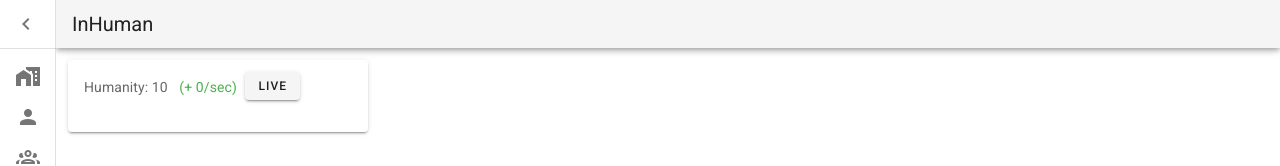
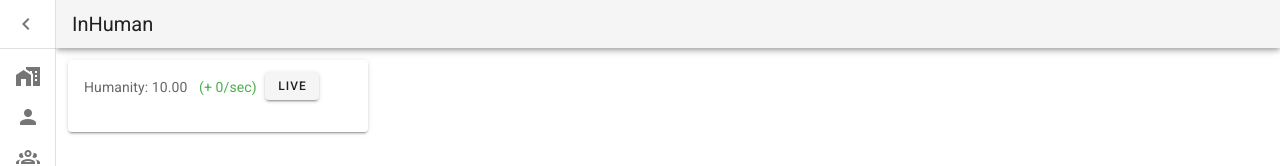
Before and after one commit to Ulises502/InHuman, a Vue app: page / in a window 1280 px wide. Shown: the top 166 px of the page. Built offline with nearby package versions, Linux system fonts and the light colour scheme.

Commit message:
Add presicion to humanity

```diff
--- a/src/pages/Home.vue
+++ b/src/pages/Home.vue
@@ -2,7 +2,7 @@
   <v-card elevation="2" width="300">
     <v-card-text>
       <p>
-        Humanity: {{ humanity }}
+        Humanity: {{ (humanity.lt(25)) ? humanity.toFixed(2) : humanity.toFixed(0) }}
         <span class="success--text mx-2">(+ {{ humanityPerSec }}/sec)</span>
         <v-btn small @click="live" class="mt-n1">Live</v-btn>
       </p>
--- a/src/store/modules/player.js
+++ b/src/store/modules/player.js
@@ -57,7 +57,7 @@ const player = {
             },
         },
         options: {
-            updateRate: 500,
+            updateRate: 50,
         },
     },
     getters: {
```
